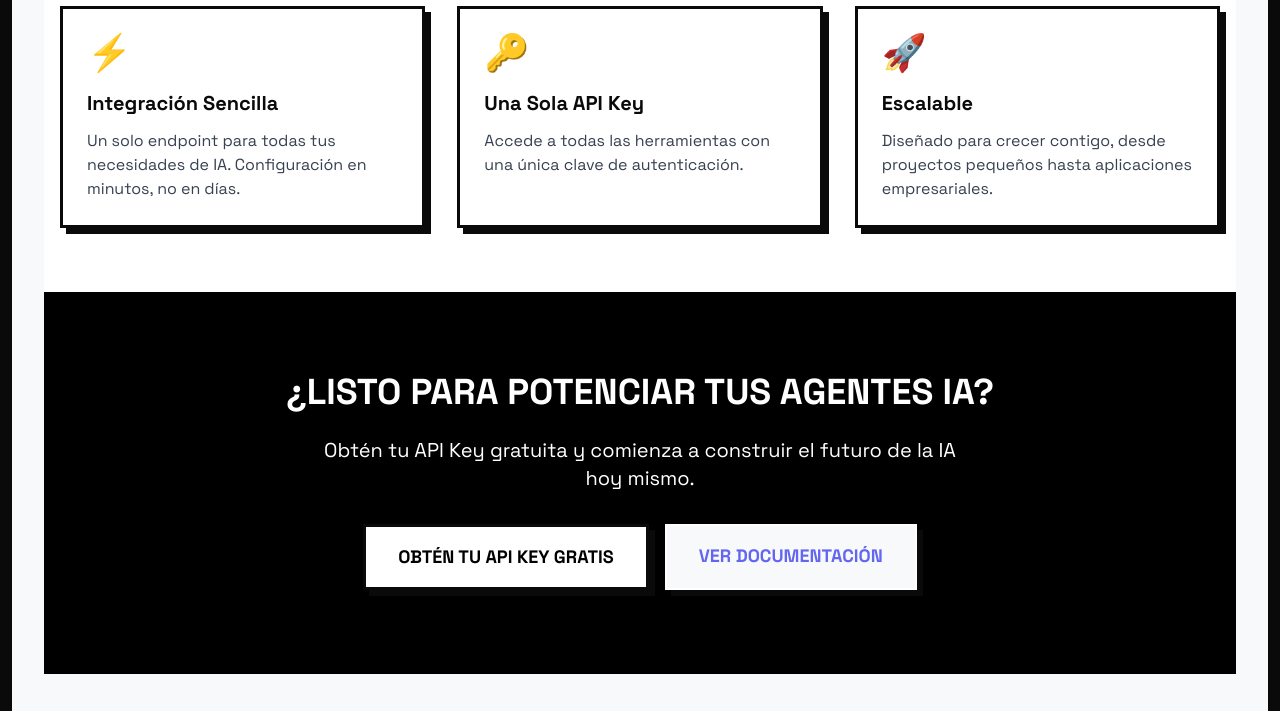
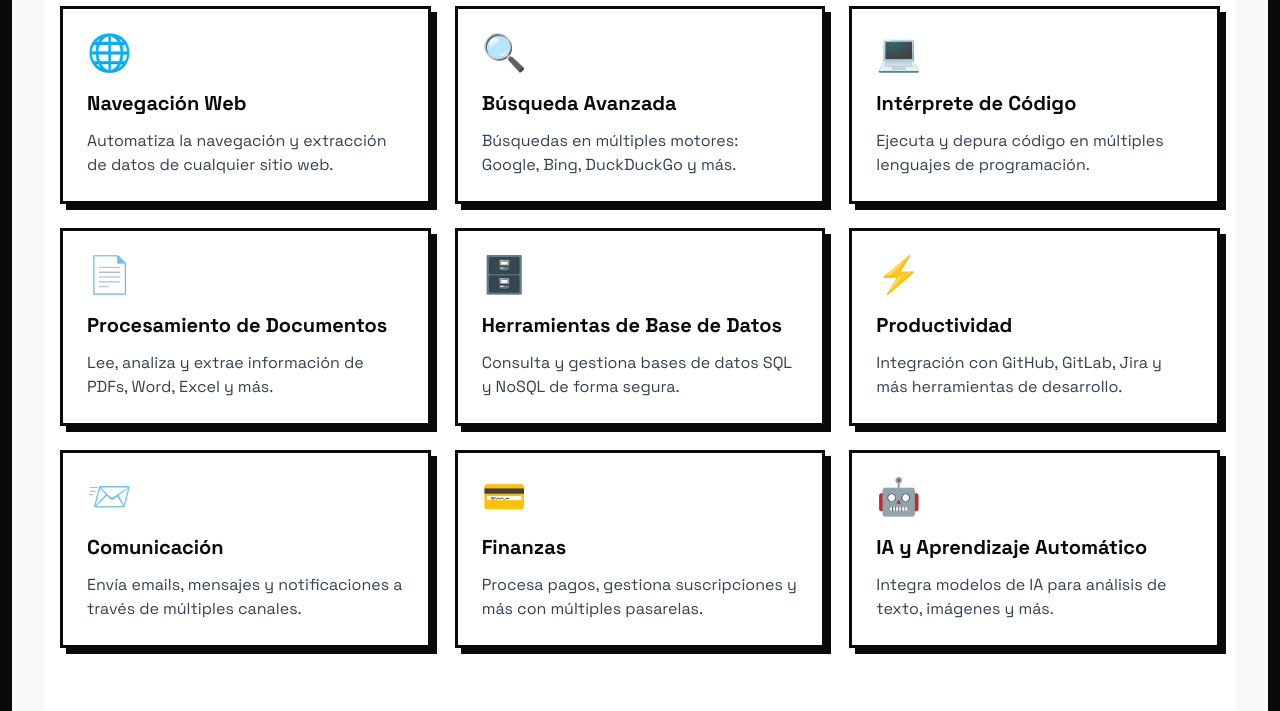
Before and after one commit to blissito/toolbox_api, a plain HTML site: page home.html in a window 1280 px wide. Shown: the part 1190-1901 px from the top of the page. Drawn offline with nearby package versions, Linux system fonts and the light colour scheme.

Commit message:
ready to beta

```diff
--- a/home.html
+++ b/home.html
@@ -120,26 +120,68 @@
                 </p>
             </div>
 
-            <div class="grid md:grid-cols-3 gap-8">
-                <!-- Característica 1 -->
-                <div class="neo-card p-6 bg-white">
-                    <div class="text-4xl mb-4">⚡</div>
-                    <h3 class="text-xl font-bold mb-3">Integración Sencilla</h3>
-                    <p class="text-gray-700">Un solo endpoint para todas tus necesidades de IA. Configuración en minutos, no en días.</p>
+            <div class="grid md:grid-cols-2 lg:grid-cols-3 gap-6">
+                <!-- Web Browsing -->
+                <div class="neo-card p-6 bg-white hover:transform hover:-translate-y-1 transition-transform">
+                    <div class="text-4xl mb-4">🌐</div>
+                    <h3 class="text-xl font-bold mb-3">Navegación Web</h3>
+                    <p class="text-gray-700">Automatiza la navegación y extracción de datos de cualquier sitio web.</p>
                 </div>
 
-                <!-- Característica 2 -->
-                <div class="neo-card p-6 bg-white">
-                    <div class="text-4xl mb-4">🔑</div>
-                    <h3 class="text-xl font-bold mb-3">Una Sola API Key</h3>
-                    <p class="text-gray-700">Accede a todas las herramientas con una única clave de autenticación.</p>
+                <!-- Search -->
+                <div class="neo-card p-6 bg-white hover:transform hover:-translate-y-1 transition-transform">
+                    <div class="text-4xl mb-4">🔍</div>
+                    <h3 class="text-xl font-bold mb-3">Búsqueda Avanzada</h3>
+                    <p class="text-gray-700">Búsquedas en múltiples motores: Google, Bing, DuckDuckGo y más.</p>
                 </div>
 
-                <!-- Característica 3 -->
-                <div class="neo-card p-6 bg-white">
-                    <div class="text-4xl mb-4">🚀</div>
-                    <h3 class="text-xl font-bold mb-3">Escalable</h3>
-                    <p class="text-gray-700">Diseñado para crecer contigo, desde proyectos pequeños hasta aplicaciones empresariales.</p>
+                <!-- Code Interpreter -->
+                <div class="neo-card p-6 bg-white hover:transform hover:-translate-y-1 transition-transform">
+                    <div class="text-4xl mb-4">💻</div>
+                    <h3 class="text-xl font-bold mb-3">Intérprete de Código</h3>
+                    <p class="text-gray-700">Ejecuta y depura código en múltiples lenguajes de programación.</p>
+                </div>
+
+                <!-- Document Processing -->
+                <div class="neo-card p-6 bg-white hover:transform hover:-translate-y-1 transition-transform">
+                    <div class="text-4xl mb-4">📄</div>
+                    <h3 class="text-xl font-bold mb-3">Procesamiento de Documentos</h3>
+                    <p class="text-gray-700">Lee, analiza y extrae información de PDFs, Word, Excel y más.</p>
+                </div>
+
+                <!-- Database Tools -->
+                <div class="neo-card p-6 bg-white hover:transform hover:-translate-y-1 transition-transform">
+                    <div class="text-4xl mb-4">🗄️</div>
+                    <h3 class="text-xl font-bold mb-3">Herramientas de Base de Datos</h3>
+                    <p class="text-gray-700">Consulta y gestiona bases de datos SQL y NoSQL de forma segura.</p>
+                </div>
+
+                <!-- Productivity -->
+                <div class="neo-card p-6 bg-white hover:transform hover:-translate-y-1 transition-transform">
+                    <div class="text-4xl mb-4">⚡</div>
+                    <h3 class="text-xl font-bold mb-3">Productividad</h3>
+                    <p class="text-gray-700">Integración con GitHub, GitLab, Jira y más herramientas de desarrollo.</p>
+                </div>
+
+                <!-- Communication -->
+                <div class="neo-card p-6 bg-white hover:transform hover:-translate-y-1 transition-transform">
+                    <div class="text-4xl mb-4">📨</div>
+                    <h3 class="text-xl font-bold mb-3">Comunicación</h3>
+                    <p class="text-gray-700">Envía emails, mensajes y notificaciones a través de múltiples canales.</p>
+                </div>
+
+                <!-- Finance -->
+                <div class="neo-card p-6 bg-white hover:transform hover:-translate-y-1 transition-transform">
+                    <div class="text-4xl mb-4">💳</div>
+                    <h3 class="text-xl font-bold mb-3">Finanzas</h3>
+                    <p class="text-gray-700">Procesa pagos, gestiona suscripciones y más con múltiples pasarelas.</p>
+                </div>
+
+                <!-- AI & ML -->
+                <div class="neo-card p-6 bg-white hover:transform hover:-translate-y-1 transition-transform">
+                    <div class="text-4xl mb-4">🤖</div>
+                    <h3 class="text-xl font-bold mb-3">IA y Aprendizaje Automático</h3>
+                    <p class="text-gray-700">Integra modelos de IA para análisis de texto, imágenes y más.</p>
                 </div>
             </div>
         </div>
@@ -171,7 +213,9 @@
             <div class="flex flex-col md:flex-row justify-between items-center">
                 <div class="mb-6 md:mb-0">
                     <span class="text-2xl font-bold bg-black text-white px-4 py-2">TOOLBOX API</span>
-                    <p class="mt-4 text-gray-600">© 2025 Toolbox API. Todos los derechos reservados.</p>
+                    <p class="mt-4 text-gray-600">
+                        © 2025 Toolbox API. by Fixter.org</p>
+
                 </div>
                 <div class="flex space-x-6">
                     <a href="#" class="text-gray-600 hover:text-black">Términos</a>
```
Also changed, not shown: docs/duckduckgo_search.html (+1 -1 lines), docs/webfetch.html (+1 -1 lines), 1 other file.
